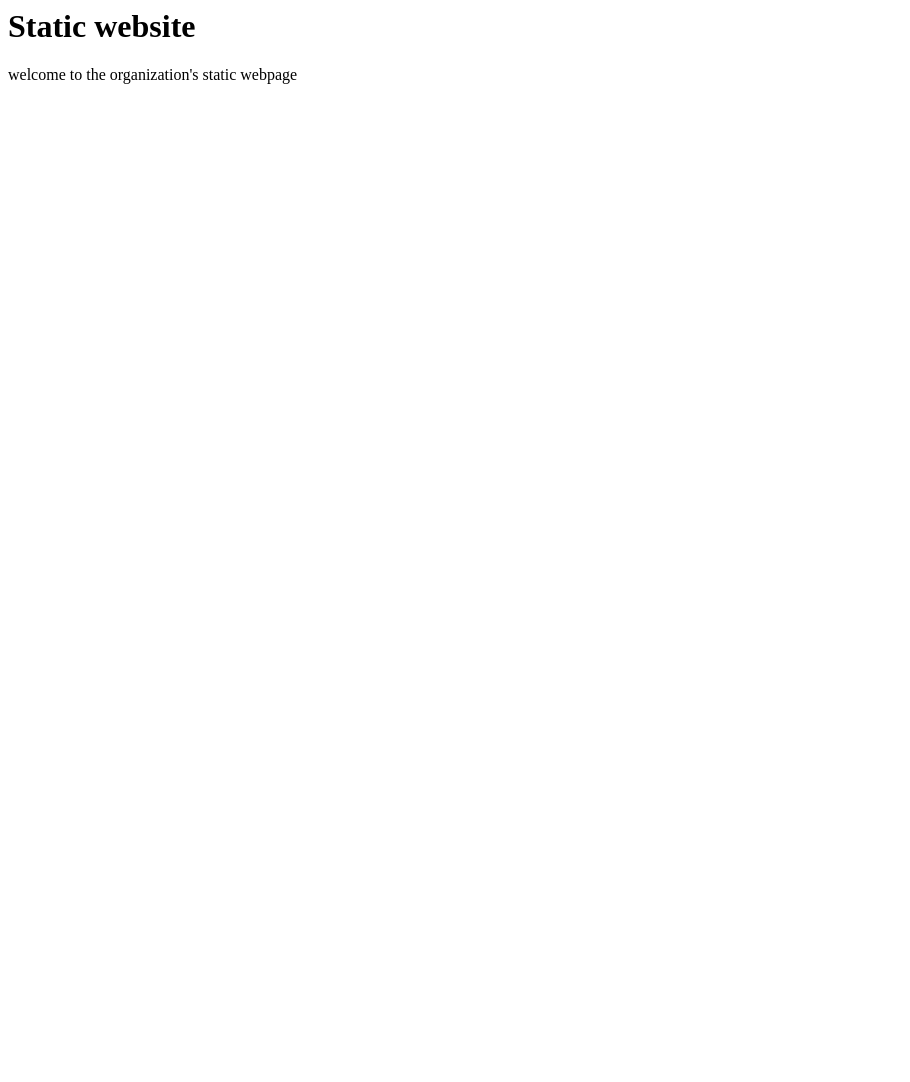
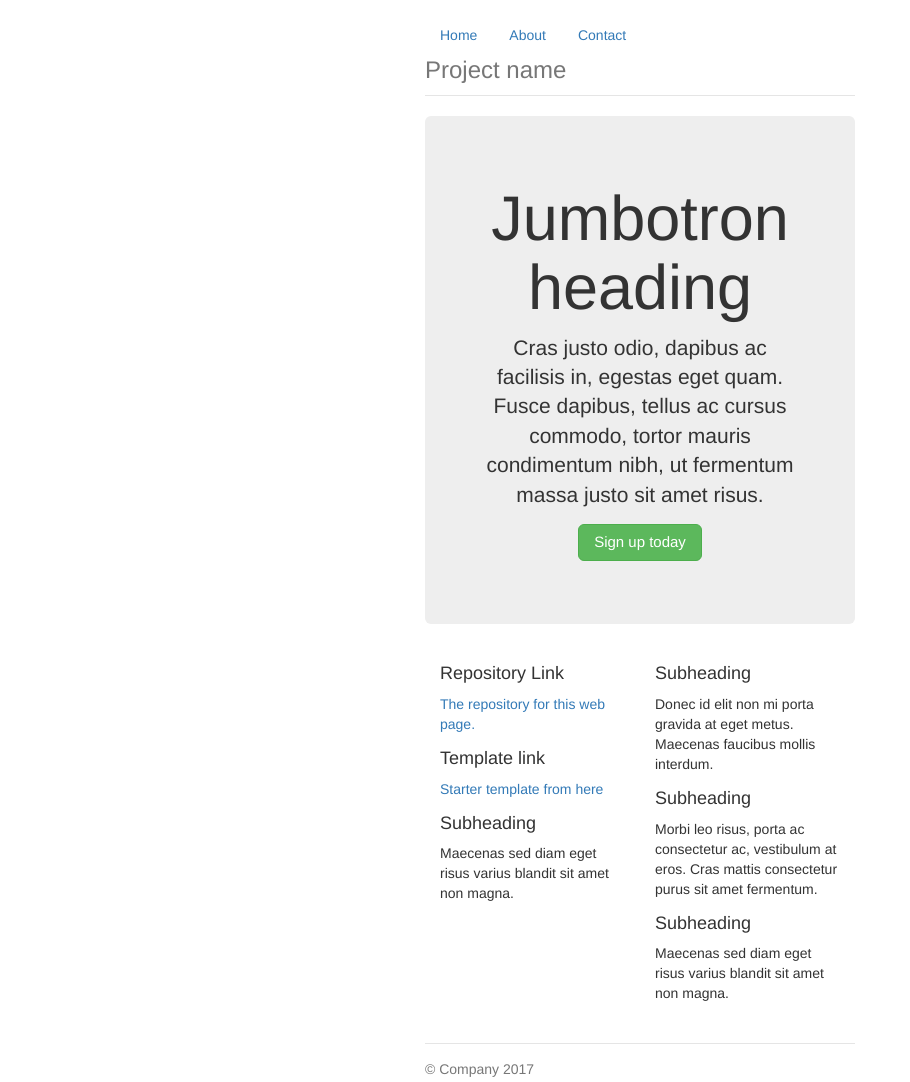
Before and after one commit to Elmhurst-College-Game-Dev/elmhurst-college-game-dev.github.io, a website: page index.html in a window 1280 px wide. Shown: the whole page, without its empty margins (0-910 px from the left). Before the commit the page ends 800 px from the top, so only its background shows below. Drawn offline with nearby package versions, Linux system fonts and the light colour scheme.

Commit message:
Initial template. Downloaded stuff for node and added the package.json other simple stuff

```diff
--- /dev/null
+++ b/ie10-viewport-bug-workaround.js
@@ -0,0 +1,24 @@
+/*!
+ * IE10 viewport hack for Surface/desktop Windows 8 bug
+ * Copyright 2014-2017 The Bootstrap Authors
+ * Copyright 2014-2017 Twitter, Inc.
+ * Licensed under MIT (https://github.com/twbs/bootstrap/blob/master/LICENSE)
+ */
+
+// See the Getting Started docs for more information:
+// https://getbootstrap.com/getting-started/#support-ie10-width
+
+(function () {
+  'use strict'
+
+  if (navigator.userAgent.match(/IEMobile\/10\.0/)) {
+    var msViewportStyle = document.createElement('style')
+    msViewportStyle.appendChild(
+      document.createTextNode(
+        '@-ms-viewport{width:auto!important}'
+      )
+    )
+    document.head.appendChild(msViewportStyle)
+  }
+
+}())
--- a/index.html
+++ b/index.html
@@ -1,13 +1,81 @@
-<DOCTYPE! html>
-<html>
-<head>
-	<title>Elmhurst College Game Developers Society</title>
-</head>
-<body>
+<!DOCTYPE html>
+<html lang="en">
+  <head>
+    <meta charset="utf-8">
+    <meta name="viewport" content="width=device-width, initial-scale=1, shrink-to-fit=no">
+    <meta name="description" content="">
+    <meta name="author" content="">
+    <link rel="icon" href="favicon.ico">
 
-<h1>Static website</h1>
+    <title>TEMPLATES SITE</title>
 
-<p>welcome to the organization's static webpage</p>
+    <!-- Bootstrap core CSS -->
+    <link href="node_modules/bootstrap/dist/css/bootstrap.min.css" rel="stylesheet">
 
-</body>
+    <!-- Custom styles for this template -->
+    <link href="narrow-jumbotron.css" rel="stylesheet">
+  </head>
+
+  <body>
+
+    <div class="container">
+      <div class="header clearfix">
+        <nav>
+          <ul class="nav nav-pills float-right">
+            <li class="nav-item">
+              <a class="nav-link active" href="#">Home <span class="sr-only">(current)</span></a>
+            </li>
+            <li class="nav-item">
+              <a class="nav-link" href="#">About</a>
+            </li>
+            <li class="nav-item">
+              <a class="nav-link" href="#">Contact</a>
+            </li>
+          </ul>
+        </nav>
+        <h3 class="text-muted">Project name</h3>
+      </div>
+
+      <div class="jumbotron">
+        <h1 class="display-3">Jumbotron heading</h1>
+        <p class="lead">Cras justo odio, dapibus ac facilisis in, egestas eget quam. Fusce dapibus, tellus ac cursus commodo, tortor mauris condimentum nibh, ut fermentum massa justo sit amet risus.</p>
+        <p><a class="btn btn-lg btn-success" href="#" role="button">Sign up today</a></p>
+      </div>
+
+      <div class="row marketing">
+        <div class="col-lg-6">
+          <h4>Repository Link</h4>
+          <p><a href="https://github.com/Elmhurst-College-Game-Dev/elmhurst-college-game-dev.github.io">
+				The repository for this web page.</a></p>
+
+          <h4>Template link</h4>
+          <p><a href="http://getbootstrap.com/docs/4.0/examples/">Starter template from here</a></p>
+          <h4>Subheading</h4>
+          <p>Maecenas sed diam eget risus varius blandit sit amet non magna.</p>
+        </div>
+
+        <div class="col-lg-6">
+          <h4>Subheading</h4>
+          <p>Donec id elit non mi porta gravida at eget metus. Maecenas faucibus mollis interdum.</p>
+
+          <h4>Subheading</h4>
+          <p>Morbi leo risus, porta ac consectetur ac, vestibulum at eros. Cras mattis consectetur purus sit amet fermentum.</p>
+
+          <h4>Subheading</h4>
+          <p>Maecenas sed diam eget risus varius blandit sit amet non magna.</p>
+        </div>
+      </div>
+
+      <footer class="footer">
+        <p>&copy; Company 2017</p>
+      </footer>
+
+    </div> <!-- /container -->
+
+    <!-- Bootstrap core JavaScript
+    ================================================== -->
+    <!-- Placed at the end of the document so the pages load faster -->
+    <!-- IE10 viewport hack for Surface/desktop Windows 8 bug -->
+    <script src="ie10-viewport-bug-workaround.js"></script>
+  </body>
 </html>
--- /dev/null
+++ b/narrow-jumbotron.css
@@ -0,0 +1,79 @@
+/* Space out content a bit */
+body {
+  padding-top: 1.5rem;
+  padding-bottom: 1.5rem;
+}
+
+/* Everything but the jumbotron gets side spacing for mobile first views */
+.header,
+.marketing,
+.footer {
+  padding-right: 1rem;
+  padding-left: 1rem;
+}
+
+/* Custom page header */
+.header {
+  padding-bottom: 1rem;
+  border-bottom: .05rem solid #e5e5e5;
+}
+/* Make the masthead heading the same height as the navigation */
+.header h3 {
+  margin-top: 0;
+  margin-bottom: 0;
+  line-height: 3rem;
+}
+
+/* Custom page footer */
+.footer {
+  padding-top: 1.5rem;
+  color: #777;
+  border-top: .05rem solid #e5e5e5;
+}
+
+/* Customize container */
+@media (min-width: 48em) {
+  .container {
+    max-width: 46rem;
+  }
+}
+.container-narrow > hr {
+  margin: 2rem 0;
+}
+
+/* Main marketing message and sign up button */
+.jumbotron {
+  text-align: center;
+  border-bottom: .05rem solid #e5e5e5;
+}
+.jumbotron .btn {
+  padding: .75rem 1.5rem;
+  font-size: 1.5rem;
+}
+
+/* Supporting marketing content */
+.marketing {
+  margin: 3rem 0;
+}
+.marketing p + h4 {
+  margin-top: 1.5rem;
+}
+
+/* Responsive: Portrait tablets and up */
+@media screen and (min-width: 48em) {
+  /* Remove the padding we set earlier */
+  .header,
+  .marketing,
+  .footer {
+    padding-right: 0;
+    padding-left: 0;
+  }
+  /* Space out the masthead */
+  .header {
+    margin-bottom: 2rem;
+  }
+  /* Remove the bottom border on the jumbotron for visual effect */
+  .jumbotron {
+    border-bottom: 0;
+  }
+}
```
Also changed, not shown: mustache/index_content.html (added, +30 -0 lines), package.json (added, +23 -0 lines), out.html (added), 4 other files.
